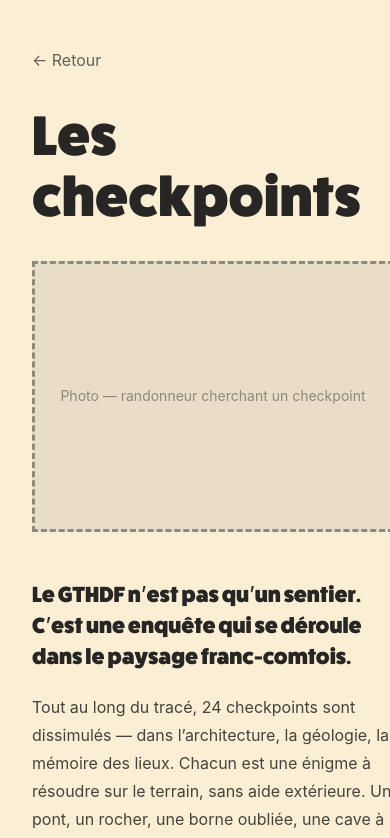
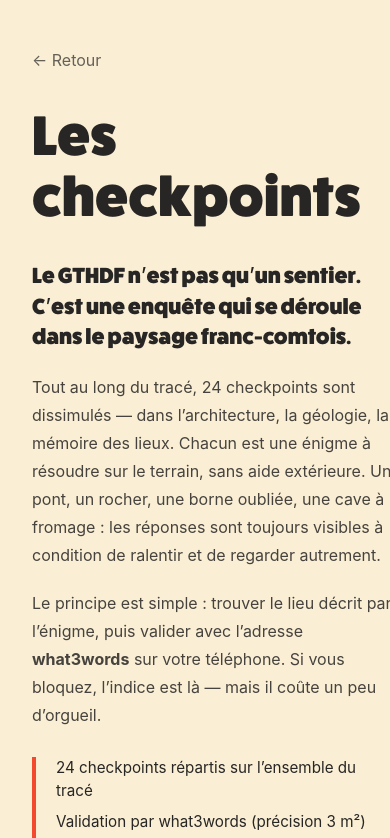
Before and after one commit to thedamfr/gthdf-frontend, a Next.js app: page /checkpoints in a window 390 px wide. Shown: the top 838 px of the page. Built offline with nearby package versions, Linux system fonts and the light colour scheme; no server answers.

Commit message:
fix: garder le chapeau avant l'image sur mobile

```diff
--- a/app/checkpoints/page.module.css
+++ b/app/checkpoints/page.module.css
@@ -136,7 +136,6 @@
 
   .heroImage {
     position: static;
-    order: -1;
   }
 
   .heroImagePlaceholder {
```
